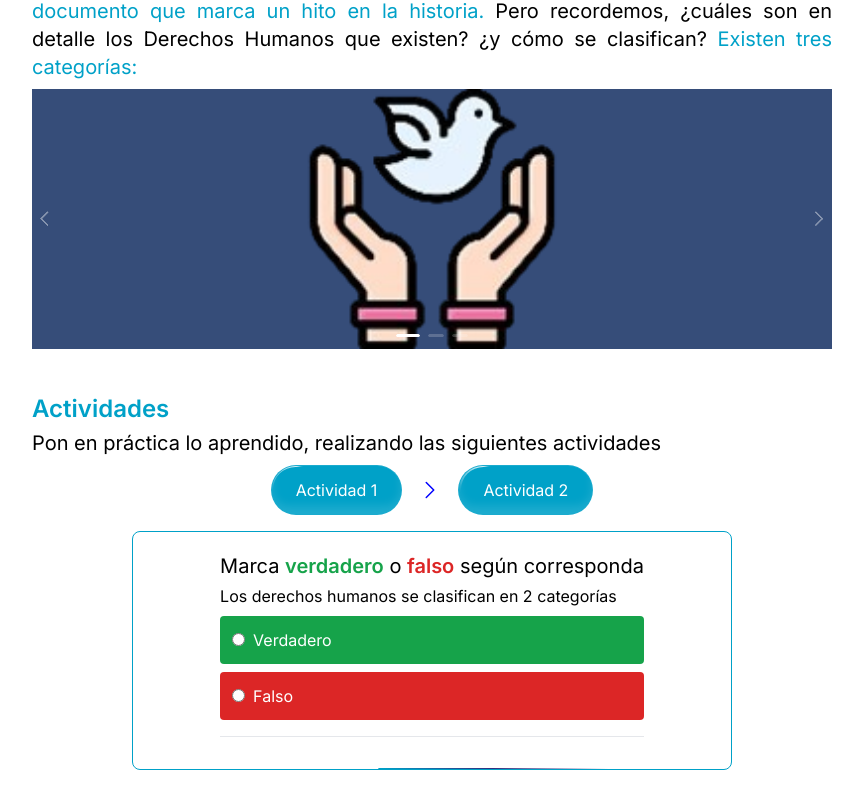
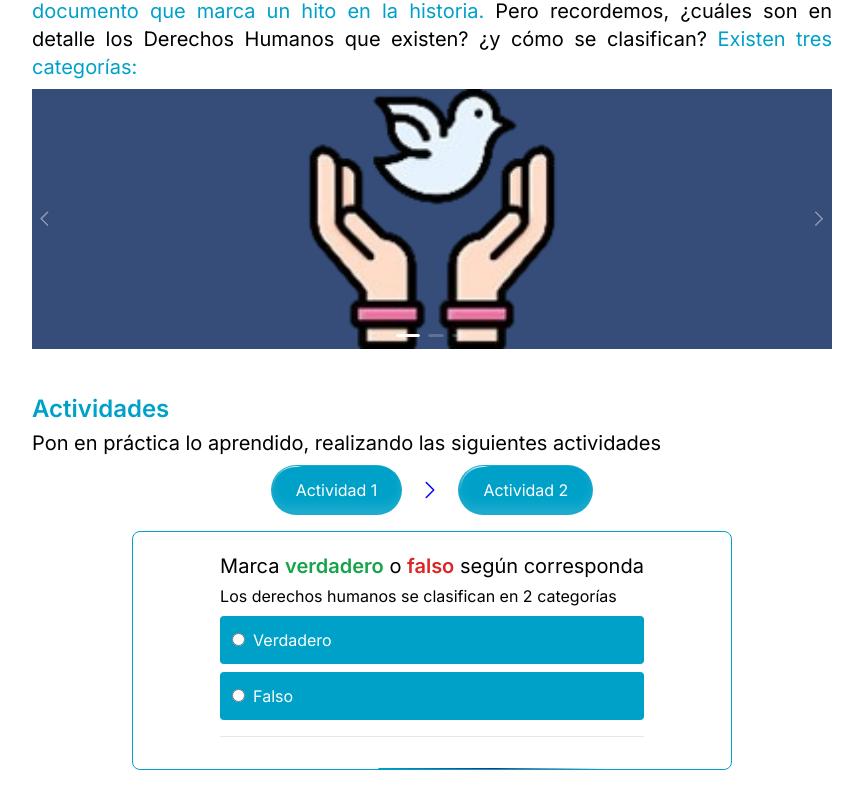
Before and after one commit to kkrlosdev/hr-project, a Next.js app: page /case1 in a window 1280 px wide. Shown: the part 3698-4506 px from the top of the page, without its empty margins (208-1071 px from the left). Built offline with nearby package versions, Linux system fonts and the light colour scheme.

Commit message:
Change Input Radio Color

```diff
--- a/src/app/case1/components/Activity1.jsx
+++ b/src/app/case1/components/Activity1.jsx
@@ -15,11 +15,11 @@ export function Activity1(){
                 <p className="my-1 text-xl">Marca <span className="font-semibold text-green-600">verdadero</span> o <span className="font-semibold text-red-600">falso</span> según corresponda</p>
                 <p className="">Los derechos humanos se clasifican en 2 categorías</p>
                 <div className="w-full text-white">
-                    <div className="p-3 my-2 bg-green-600 rounded">
+                    <div className="p-3 my-2 rounded bg-cyan-gelco">
                         <input type="radio" value="value1" id="opcion1" checked={selectedValue === 'value1'} onChange={handleChange}/>
                         <label htmlFor="opcion1" className="ml-2">Verdadero</label>
                     </div>
-                    <div className="p-3 my-2 bg-red-600 rounded">
+                    <div className="p-3 my-2 rounded bg-cyan-gelco">
                         <input type="radio" value="value2" id="opcion2" checked={selectedValue === 'value2'} onChange={handleChange}/>
                         <label htmlFor="opcion2" className="ml-2">Falso</label>
                     </div>
```
